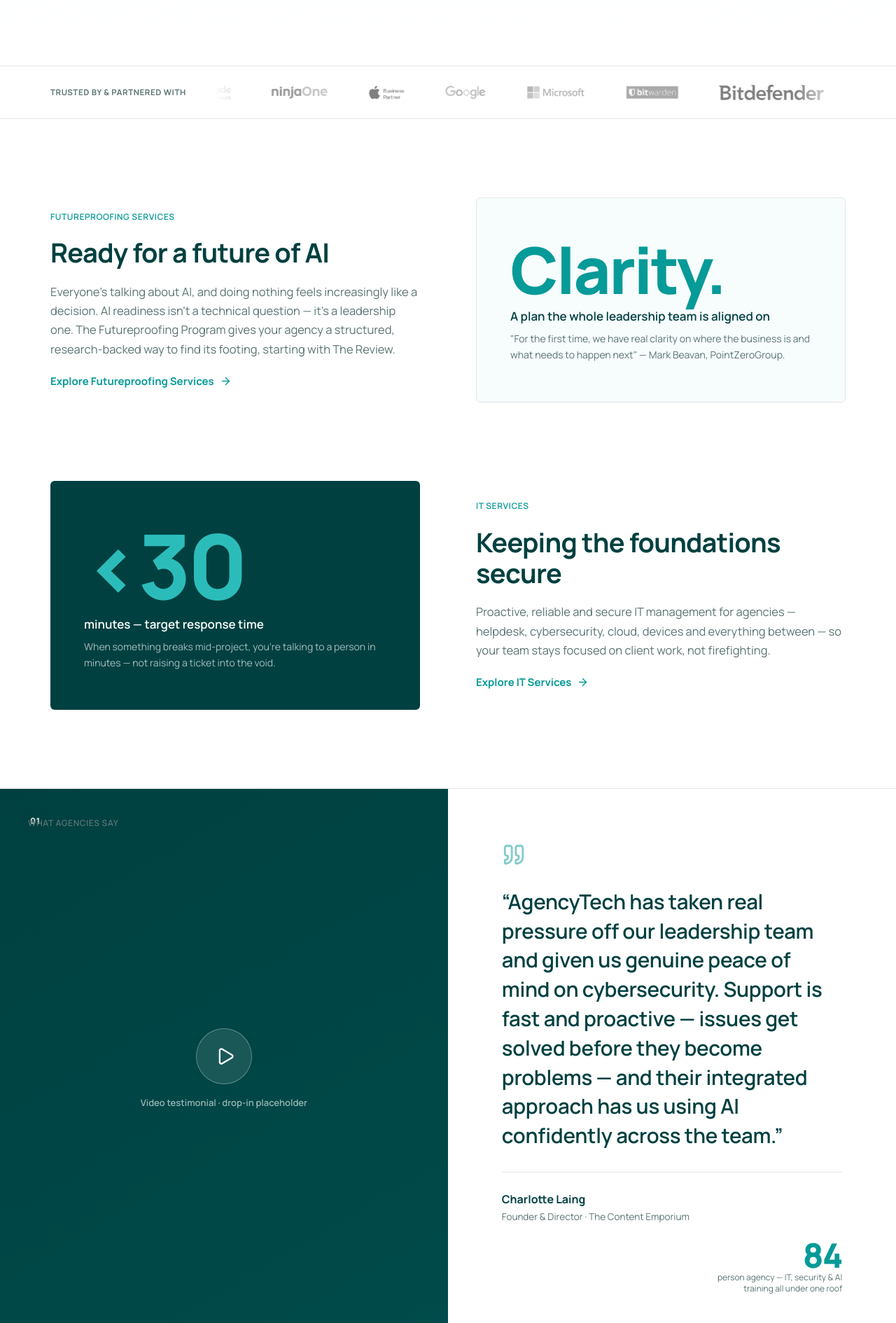
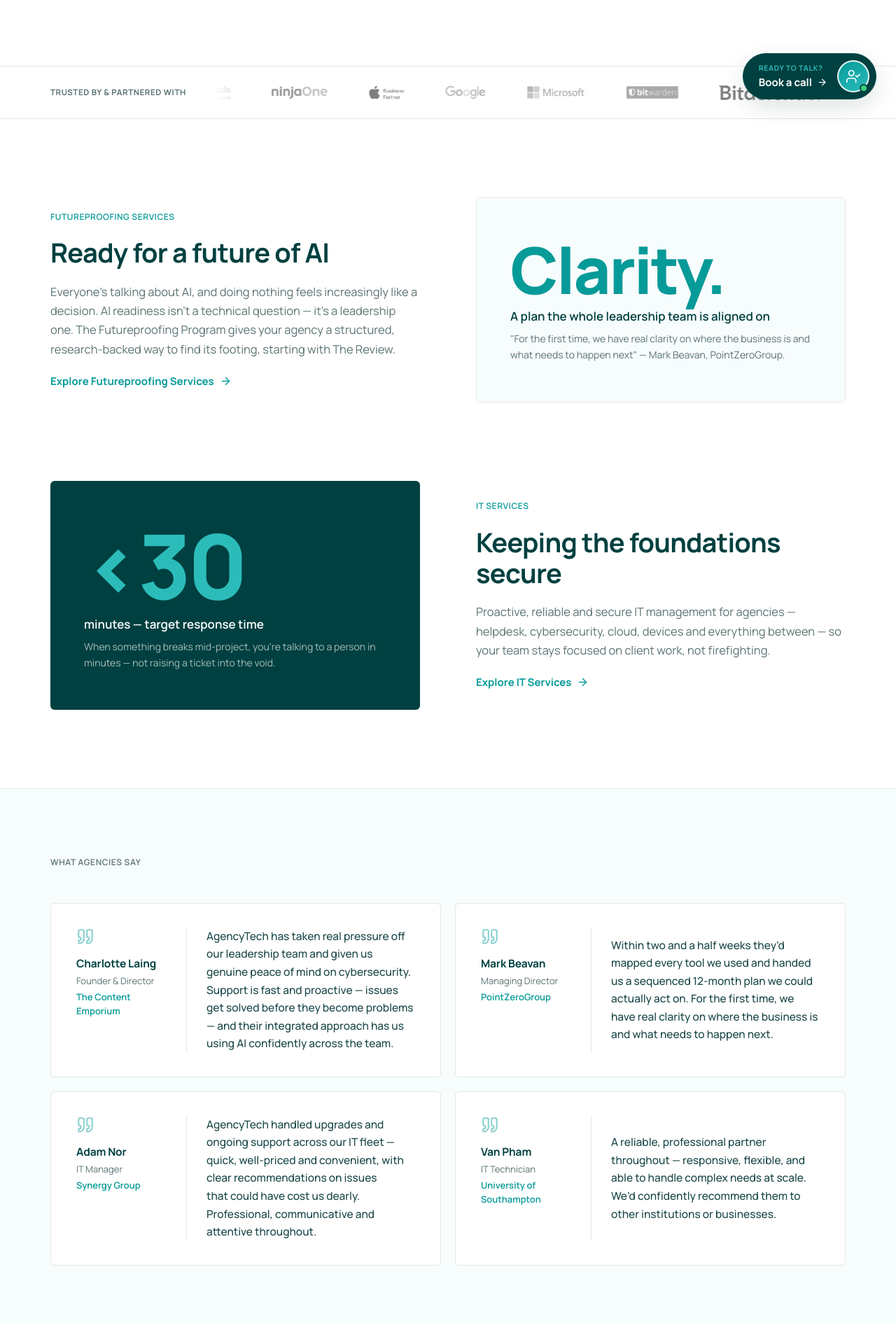
Before and after one commit to IC31-AT/2026_website, a Next.js app: page / in a window 1280 px wide. Shown: the part 630-2520 px from the top of the page at 70% size. Built offline with nearby package versions, Linux system fonts and the light colour scheme.

Commit message:
'book call' button

```diff
--- a/src/app/layout.tsx
+++ b/src/app/layout.tsx
@@ -2,6 +2,7 @@ import type { Metadata, Viewport } from 'next';
 import './globals.css';
 import SiteMotion from '@/components/SiteMotion';
 import PageWipe from '@/components/PageWipe';
+import BookCallBar from '@/components/BookCallBar';
 
 export const metadata: Metadata = {
   title: {
@@ -24,6 +25,7 @@ export default function RootLayout({ children }: { children: React.ReactNode })
     <html lang="en-GB">
       <body>
         {children}
+        <BookCallBar />
         <SiteMotion />
         <PageWipe />
       </body>
--- a/src/app/page.tsx
+++ b/src/app/page.tsx
@@ -64,22 +64,20 @@ const moreQuotesLoop = moreQuotes.concat(moreQuotes);
 
 const testimonials = [
   {
-    index: '01', isVideo: true, isImage: false, slotId: 'home-tst-cl', mediaPlaceholder: '',
-    quote: '“AgencyTech has taken real pressure off our leadership team and given us genuine peace of mind on cybersecurity. Support is fast and proactive — issues get solved before they become problems — and their integrated approach has us using AI confidently across the team.”',
-    name: 'Charlotte Laing', nameNote: '', role: 'Founder & Director · The Content Emporium',
-    statValue: '84', statLabel: 'person agency — IT, security & AI training all under one roof',
+    quote: 'AgencyTech has taken real pressure off our leadership team and given us genuine peace of mind on cybersecurity. Support is fast and proactive — issues get solved before they become problems — and their integrated approach has us using AI confidently across the team.',
+    name: 'Charlotte Laing', title: 'Founder & Director', company: 'The Content Emporium',
   },
   {
-    index: '02', isVideo: false, isImage: true, slotId: 'home-tst-mb', mediaPlaceholder: 'Photo — Mark Beavan / PointZeroGroup',
-    quote: '“Within two and a half weeks they’d mapped every tool we used and handed us a sequenced 12-month plan we could actually act on. For the first time, we have real clarity on where the business is and what needs to happen next.”',
-    name: 'Mark Beavan', nameNote: '', role: 'Managing Director · PointZeroGroup',
-    statValue: '7', statLabel: 'dimensions of AI readiness mapped in Phase 1',
+    quote: 'Within two and a half weeks they’d mapped every tool we used and handed us a sequenced 12-month plan we could actually act on. For the first time, we have real clarity on where the business is and what needs to happen next.',
+    name: 'Mark Beavan', title: 'Managing Director', company: 'PointZeroGroup',
   },
   {
-    index: '03', isVideo: false, isImage: true, slotId: 'home-tst-3', mediaPlaceholder: 'Photo — The Harbour',
-    quote: '“AgencyTech feel like an extension of our team. They’ve strengthened our Microsoft 365 security, cleaned up legacy accounts, and been there for hands-on support whenever we’ve needed it. Everything is managed properly — professional, and genuinely valued.”',
-    name: 'The Harbour', nameNote: '', role: 'Charity · Microsoft 365 security overhaul',
-    statValue: '56%', statLabel: 'improvement in Microsoft Secure Score',
+    quote: 'AgencyTech handled upgrades and ongoing support across our IT fleet — quick, well-priced and convenient, with clear recommendations on issues that could have cost us dearly. Professional, communicative and attentive throughout.',
+    name: 'Adam Nor', title: 'IT Manager', company: 'Synergy Group',
+  },
+  {
+    quote: 'A reliable, professional partner throughout — responsive, flexible, and able to handle complex needs at scale. We’d confidently recommend them to other institutions or businesses.',
+    name: 'Van Pham', title: 'IT Technician', company: 'University of Southampton',
   },
 ];
 
@@ -183,42 +181,25 @@ export default function HomePage() {
         </div>
       </section>
 
-      {/* 5. TESTIMONIALS — pinned stacked scroll */}
-      <section data-stack style={{ position: 'relative', background: 'var(--at-grey)', borderTop: '1px solid var(--border-default)', borderBottom: '1px solid var(--border-default)' }}>
-        <div data-stack-pin style={{ position: 'sticky', top: 0, height: '100vh', overflow: 'hidden' }}>
-          <span className={eyebrow} style={{ position: 'absolute', top: 40, left: 40, zIndex: 10, color: 'var(--text-muted)' }}>What Agencies Say</span>
-          {testimonials.map((t) => (
-            <article key={t.index} data-tcard style={{ position: 'absolute', inset: 0, display: 'grid', gridTemplateColumns: '1fr 1fr' }}>
-              {/* MEDIA — full-bleed left half, supports image or video */}
-              <div style={{ position: 'relative', background: 'var(--at-cyprus)', overflow: 'hidden' }}>
-                {t.isVideo && (
-                  <div style={{ position: 'absolute', inset: 0, display: 'flex', flexDirection: 'column', alignItems: 'center', justifyContent: 'center', gap: 16, background: 'linear-gradient(150deg, var(--at-cyprus) 0%, var(--at-cyprus-light) 100%)' }}>
-                    <span style={{ width: 80, height: 80, borderRadius: '50%', background: 'rgba(255,255,255,0.10)', border: '1.5px solid rgba(255,255,255,0.3)', display: 'inline-flex', alignItems: 'center', justifyContent: 'center', color: '#fff' }}><Icon name="play" size={28} style={{ marginLeft: 4 }} /></span>
-                    <span style={{ fontSize: 13, fontWeight: 600, color: 'rgba(255,255,255,0.6)' }}>Video testimonial · drop-in placeholder</span>
-                  </div>
-                )}
-                {t.isImage && (
-                  <ImageSlot placeholder={t.mediaPlaceholder} radius={0} style={{ position: 'absolute', inset: 0, width: '100%', height: '100%', display: 'block' }} />
-                )}
-                <span style={{ position: 'absolute', top: 32, left: 32, zIndex: 2, fontSize: 12, fontWeight: 800, letterSpacing: '0.06em', color: 'rgba(255,255,255,0.85)', background: 'rgba(0,64,64,0.55)', padding: '5px 11px', borderRadius: 'var(--radius-pill)', backdropFilter: 'blur(4px)' }}>{t.index}</span>
-              </div>
-              {/* QUOTE + CALLOUT STAT — full-bleed right half */}
-              <div className="at-tst-quote" style={{ background: '#fff', padding: 'clamp(28px, 6vw, 100px)', display: 'flex', flexDirection: 'column', justifyContent: 'center', gap: 'clamp(18px, 2.4vw, 30px)' }}>
-                <Icon name="quote" size={34} color="var(--at-turquoise)" style={{ opacity: 0.5 }} />
-                <blockquote style={{ margin: 0, fontSize: 'clamp(18px, 2.3vw, 30px)', lineHeight: 1.42, fontWeight: 600, color: 'var(--text-heading)', letterSpacing: '-0.01em', textWrap: 'pretty' }}>{t.quote}</blockquote>
-                <div style={{ display: 'flex', alignItems: 'center', flexWrap: 'wrap', gap: 20, paddingTop: 26, borderTop: '1px solid var(--border-default)' }}>
-                  <div style={{ display: 'flex', flexDirection: 'column', gap: 2 }}>
-                    <span style={{ fontSize: 16, fontWeight: 700, color: 'var(--text-heading)' }}>{t.name} <span style={{ fontWeight: 500, color: 'var(--at-faint)', fontSize: 12.5 }}>{t.nameNote}</span></span>
-                    <span style={{ fontSize: 13.5, color: 'var(--text-muted)' }}>{t.role}</span>
-                  </div>
-                  <div style={{ marginLeft: 'auto', textAlign: 'right', display: 'flex', flexDirection: 'column', gap: 0 }}>
-                    <span style={{ fontSize: 48, lineHeight: 1, fontWeight: 800, letterSpacing: '-0.03em', color: 'var(--at-turquoise)' }}>{t.statValue}</span>
-                    <span style={{ fontSize: 12, lineHeight: 1.4, color: 'var(--text-muted)', maxWidth: 210 }}>{t.statLabel}</span>
-                  </div>
+      {/* 5. TESTIMONIALS — 2×2 card grid */}
+      <section style={{ background: 'var(--at-grey)', borderTop: '1px solid var(--border-default)', borderBottom: '1px solid var(--border-default)' }}>
+        <div style={{ maxWidth: 1200, margin: '0 auto', padding: '96px 32px 104px' }}>
+          <span className={eyebrow} style={{ display: 'block', color: 'var(--text-muted)', marginBottom: 48 }}>What Agencies Say</span>
+          <div className="at-tst-grid" style={{ display: 'grid', gridTemplateColumns: '1fr 1fr', gap: 20 }}>
+            {testimonials.map((t) => (
+              <article key={t.name} className="at-tst-card" data-reveal style={{ display: 'flex', gap: 28, background: 'var(--surface-card)', border: '1px solid var(--border-default)', borderRadius: 'var(--radius-md)', padding: '34px 36px' }}>
+                {/* PERSON — far left */}
+                <div className="at-tst-person" style={{ flex: '0 0 158px', display: 'flex', flexDirection: 'column', gap: 3, borderRight: '1px solid var(--border-default)', paddingRight: 26 }}>
+                  <Icon name="quote" size={26} color="var(--at-turquoise)" style={{ opacity: 0.45, marginBottom: 10 }} />
+                  <span style={{ fontSize: 15.5, fontWeight: 700, color: 'var(--text-heading)', letterSpacing: '-0.01em' }}>{t.name}</span>
+                  <span style={{ fontSize: 13, color: 'var(--text-muted)' }}>{t.title}</span>
+                  <span style={{ fontSize: 13, fontWeight: 600, color: 'var(--at-turquoise)' }}>{t.company}</span>
                 </div>
-              </div>
-            </article>
-          ))}
+                {/* QUOTE — far right */}
+                <blockquote className="at-tst-body" style={{ margin: 0, alignSelf: 'center', fontSize: 15.5, lineHeight: 1.65, fontWeight: 500, color: 'var(--text-body)', textWrap: 'pretty' }}>{t.quote}</blockquote>
+              </article>
+            ))}
+          </div>
         </div>
       </section>
 
--- /dev/null
+++ b/src/components/BookCallBar.tsx
@@ -0,0 +1,100 @@
+'use client';
+
+import Link from 'next/link';
+import { usePathname } from 'next/navigation';
+import Icon from './Icon';
+import { ROUTES } from '@/lib/routes';
+
+/* Persistent floating "Book a call" bar, pinned bottom-right on every page.
+   On-brand Cyprus pill with a staff-member avatar (placeholder for Casey —
+   swap the inner circle for a next/image when the real photo is ready).
+   Hidden on the contact / booking pages where the primary CTA already lives. */
+
+const HIDE_ON: string[] = [ROUTES.contact, ROUTES.bookTheReview];
+
+export default function BookCallBar() {
+  const pathname = usePathname();
+  if (pathname && HIDE_ON.some((p) => pathname === p || pathname.startsWith(p + '/'))) {
+    return null;
+  }
+
+  return (
+    <Link
+      href={ROUTES.contact}
+      aria-label="Book a call with AgencyTech"
+      className="at-bookbar"
+      data-hover="background: var(--at-cyprus-light); box-shadow: 0 18px 42px rgba(0,43,43,0.30)"
+      style={{
+        position: 'fixed',
+        right: 'clamp(16px, 3vw, 28px)',
+        bottom: 'clamp(16px, 3vw, 28px)',
+        zIndex: 80,
+        display: 'inline-flex',
+        alignItems: 'center',
+        gap: 14,
+        padding: '9px 9px 9px 22px',
+        background: 'var(--at-cyprus)',
+        border: '1px solid var(--at-cyprus-light)',
+        borderRadius: 'var(--radius-pill)',
+        boxShadow: 'var(--shadow-lg)',
+        textDecoration: 'none',
+        animation: 'at-bookbar-in 520ms cubic-bezier(0.16,1,0.3,1) 400ms both',
+        transition: 'background 200ms ease, box-shadow 220ms ease',
+      }}
+    >
+      <span style={{ display: 'flex', flexDirection: 'column', gap: 1 }}>
+        <span
+          style={{
+            fontSize: 10.5,
+            fontWeight: 700,
+            letterSpacing: '0.06em',
+            textTransform: 'uppercase',
+            color: 'var(--at-turquoise-light)',
+          }}
+        >
+          Ready to talk?
+        </span>
+        <span style={{ display: 'inline-flex', alignItems: 'center', gap: 7, fontSize: 15, fontWeight: 700, color: '#fff' }}>
+          Book a call <Icon name="arrow-right" size={15} color="#fff" />
+        </span>
+      </span>
+
+      {/* Avatar — placeholder for Casey. Replace the inner content with a
+          <next/image> (rounded, object-fit cover) when the photo is ready. */}
+      <span
+        aria-hidden
+        style={{
+          position: 'relative',
+          flex: 'none',
+          width: 46,
+          height: 46,
+          borderRadius: 'var(--radius-pill)',
+          overflow: 'hidden',
+          display: 'inline-flex',
+          alignItems: 'center',
+          justifyContent: 'center',
+          background: 'linear-gradient(150deg, var(--at-turquoise) 0%, var(--at-turquoise-light) 100%)',
+          border: '2px solid rgba(255,255,255,0.9)',
+          color: '#fff',
+        }}
+      >
+        <Icon name="user-check" size={22} color="#fff" strokeWidth={1.9} />
+      </span>
+
+      {/* Available dot */}
+      <span
+        aria-hidden
+        style={{
+          position: 'absolute',
+          right: 11,
+          bottom: 9,
+          width: 12,
+          height: 12,
+          borderRadius: 'var(--radius-pill)',
+          background: '#3ad07a',
+          border: '2px solid var(--at-cyprus)',
+        }}
+      />
+    </Link>
+  );
+}
```
Also changed, not shown: src/app/globals.css (+19 -6 lines).
